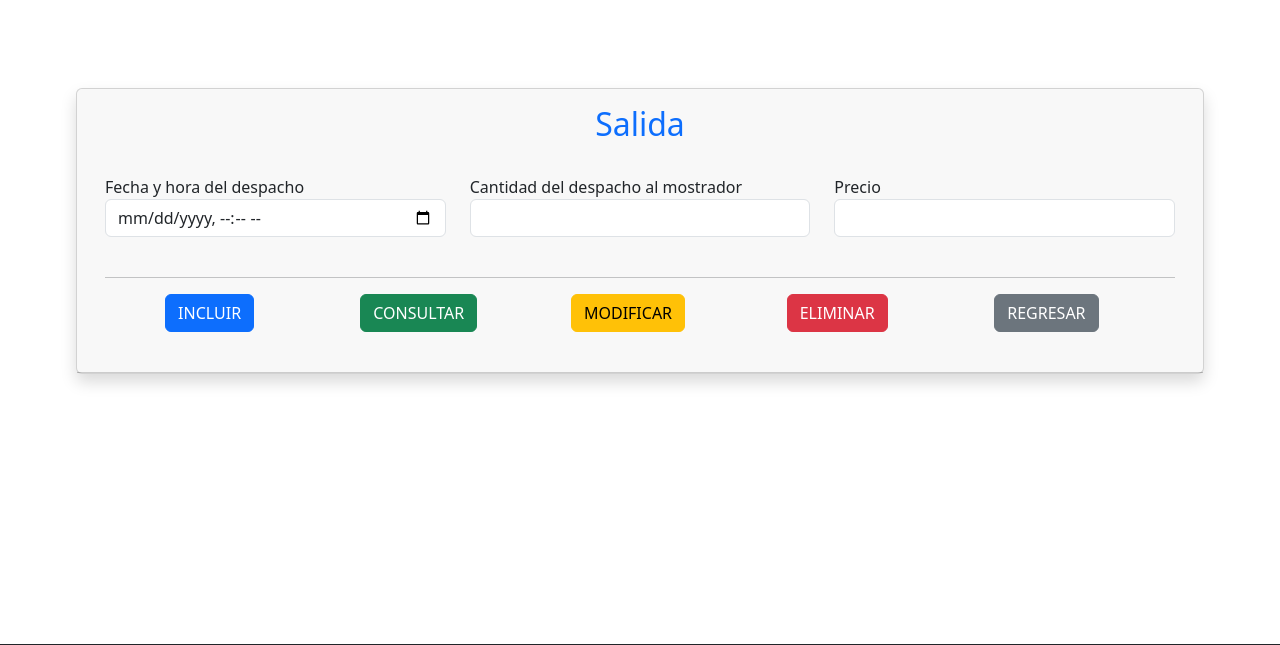
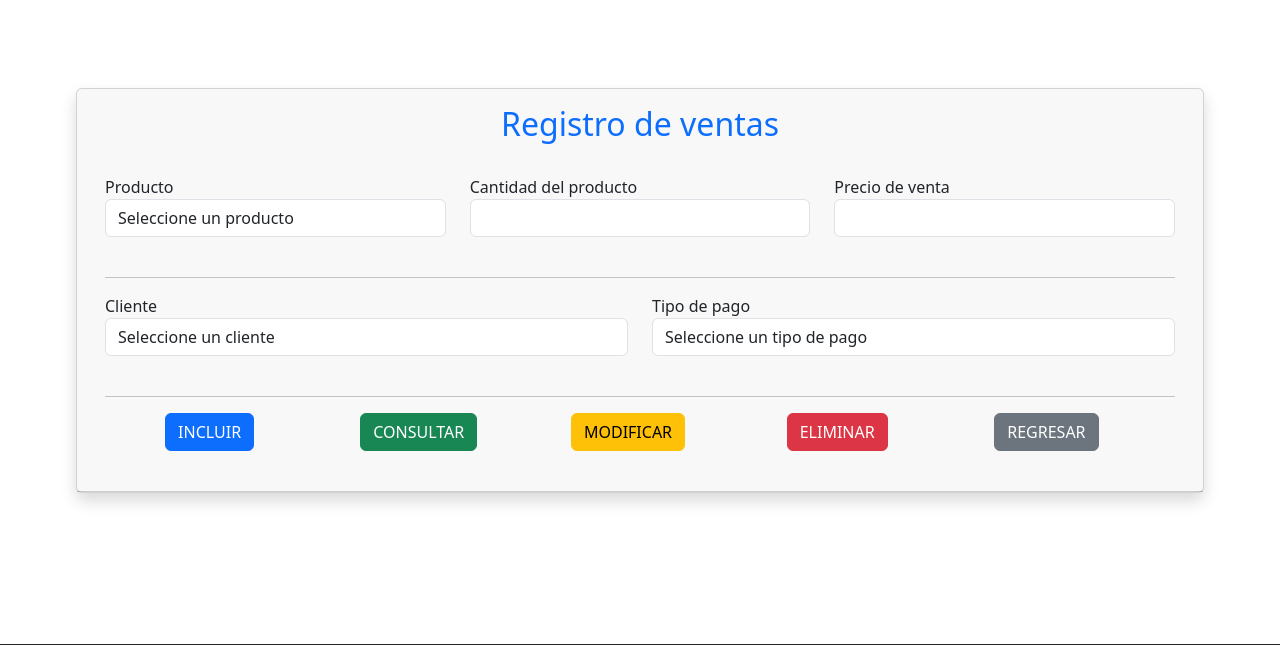
Before and after one commit to rijalss/Proyecto-universidad, a PHP site: page /index.php?pagina=salida in a window 1280 px wide. Shown: the part 56-701 px from the top of the page. Run offline with PHP 8.4, Linux system fonts and the light colour scheme; some libraries are stand-ins or nearby versions.

Commit message:
CAMBIO EN SALIDA.PHP 1. Se modifico el archivo salida.php para tener un mejor diseño correspondiente a el cambio en las tablas y el renombre para el manejo de ventas

```diff
--- a/views/salida.php
+++ b/views/salida.php
@@ -4,7 +4,7 @@
 <head>
     <meta charset="UTF-8">
     <meta name="viewport" content="width=device-width, initial-scale=1.0">
-    <title>Entrada</title>
+    <title>Ventas</title>
     <link href="https://cdn.lineicons.com/4.0/lineicons.css" rel="stylesheet" />
     <link rel="stylesheet" href="public/bootstrap/css/bootstrap.min.css">
     <link rel="stylesheet" href="public/bootstrap/css/style.css">
@@ -24,30 +24,110 @@
 
             <div class="card shadow mb-4">
                 <div class="card-header py-3">
-                    <h6 class="container text-center h2 text-primary">Salida</h6>
+                    <h6 class="container text-center h2 text-primary">Registro de ventas</h6>
                     <br>
                     <form method="post" action="" id="">
                         <div class="container">
                             <div class="row">
                                 <!-- -->
                                 <div class="col">
-                                    <label for="fechaSalida">Fecha y hora del despacho</label>
-                                    <input class="form-control" type="datetime-local" id="FechaSalida" name="fechaSalida" />
+                                    <label for="nombreProducto">Producto</label>
+                                    <select class="form-control" name="nombreProducto" id="nombreProducto">
+                                        <option value="" disabled selected>Seleccione un producto</option>
+                                        <option value="1">Lapiz</option>
+                                        <option value="2">Globos</option>
+                                        <option value="3">Carrito</option>
+                                    </select>
                                 </div>
                                 <div class="col">
-                                    <label for="cantidadSalida">Cantidad del despacho al mostrador</label>
-                                    <input class="form-control" type="number" id="cantidadSalida" name="cantidadSalida" />
+                                    <label for="cantidadVenta">Cantidad del producto</label>
+                                    <input class="form-control" type="number" id="cantidadVenta" name="cantidadVenta" />
                                 </div>
                                 <div class="col">
-                                    <label for="precioSalida">Precio</label>
-                                    <input class="form-control" type="number" id="precioSalida" name="precioSalida" />
+                                    <label for="precioVenta">Precio de venta</label>
+                                    <input class="form-control" type="number" id="precioVenta" name="precioVenta" />
                                 </div>
                             </div>
-
 
                             <div class="row">
                                 <div class="col">
                                     <br>
+                                    <hr />
+                                </div>
+                            </div>
+
+                            <div class="row">
+                                <div class="col">
+                                    <label for="nombreCliente">Cliente</label>
+                                    <select class="form-control" name="nombreCliente" id="nombreCliente">
+                                        <option value="" disabled selected>Seleccione un cliente</option>
+                                        <option value="1">Juan</option>
+                                        <option value="2">Pedro</option>
+                                        <option value="3">Maria</option>
+                                    </select>
+                                </div>
+
+                                <div class="col">
+                                    <label for="tipoPago">Tipo de pago</label>
+                                    <select class="form-control" name="tipoPago" id="tipoPago">
+                                        <option value="" disabled selected>Seleccione un tipo de pago</option>
+                                        <option value="1">Efectivo</option>
+                                        <option value="2">Pago Mobil</option>
+                                        <option value="3">Transferencia</option>
+                                    </select>
+                                    <br>
+
+                                    <div id="bancoContainer"></div>
+                                </div>
+                            </div>
+
+                            <script>
+                                document.addEventListener('DOMContentLoaded', function() {
+                                    const tipoPagoSelect = document.getElementById('tipoPago');
+                                    const bancoContainer = document.getElementById('bancoContainer');
+
+                                    tipoPagoSelect.addEventListener('change', function() {
+                                        const selectedValue = tipoPagoSelect.value;
+                                        bancoContainer.innerHTML = '';
+
+                                        if (selectedValue === '2' || selectedValue === '3') {
+                                            const label = document.createElement('label');
+                                            label.setAttribute('for', 'banco');
+
+                                            const bancoSelect = document.createElement('select');
+                                            bancoSelect.setAttribute('id', 'banco');
+                                            bancoSelect.setAttribute('name', 'banco');
+
+                                            const bancos = [
+                                                'Banco de Venezuela',
+                                                'Banco del Tesoro',
+                                                'Banesco',
+                                                'Bancaribe',
+                                                'Banco Exterior',
+                                                'Banco Mercantil',
+                                                'Banco Provincial',
+                                                'BOD',
+                                                'BNC',
+                                                'Banco Sofitasa'
+                                            ];
+
+                                            bancos.forEach(function(banco) {
+                                                const option = document.createElement('option');
+                                                option.setAttribute('value', banco);
+                                                option.textContent = banco;
+                                                bancoSelect.appendChild(option);
+                                            });
+
+                                            bancoContainer.appendChild(label);
+                                            bancoContainer.appendChild(bancoSelect);
+                                        }
+                                    });
+                                });
+                            </script>
+
+                            <div class="row">
+                                <div class="col">
+
                                     <hr />
                                 </div>
                             </div>
@@ -84,6 +164,7 @@
     <!-- Scripts -->
     <script src="public/bootstrap/js/sidebar.js"></script>
     <script src="public/bootstrap/js/bootstrap.bundle.min.js"></script>
+
     <!-- Scripts -->
 </body>
 
```
